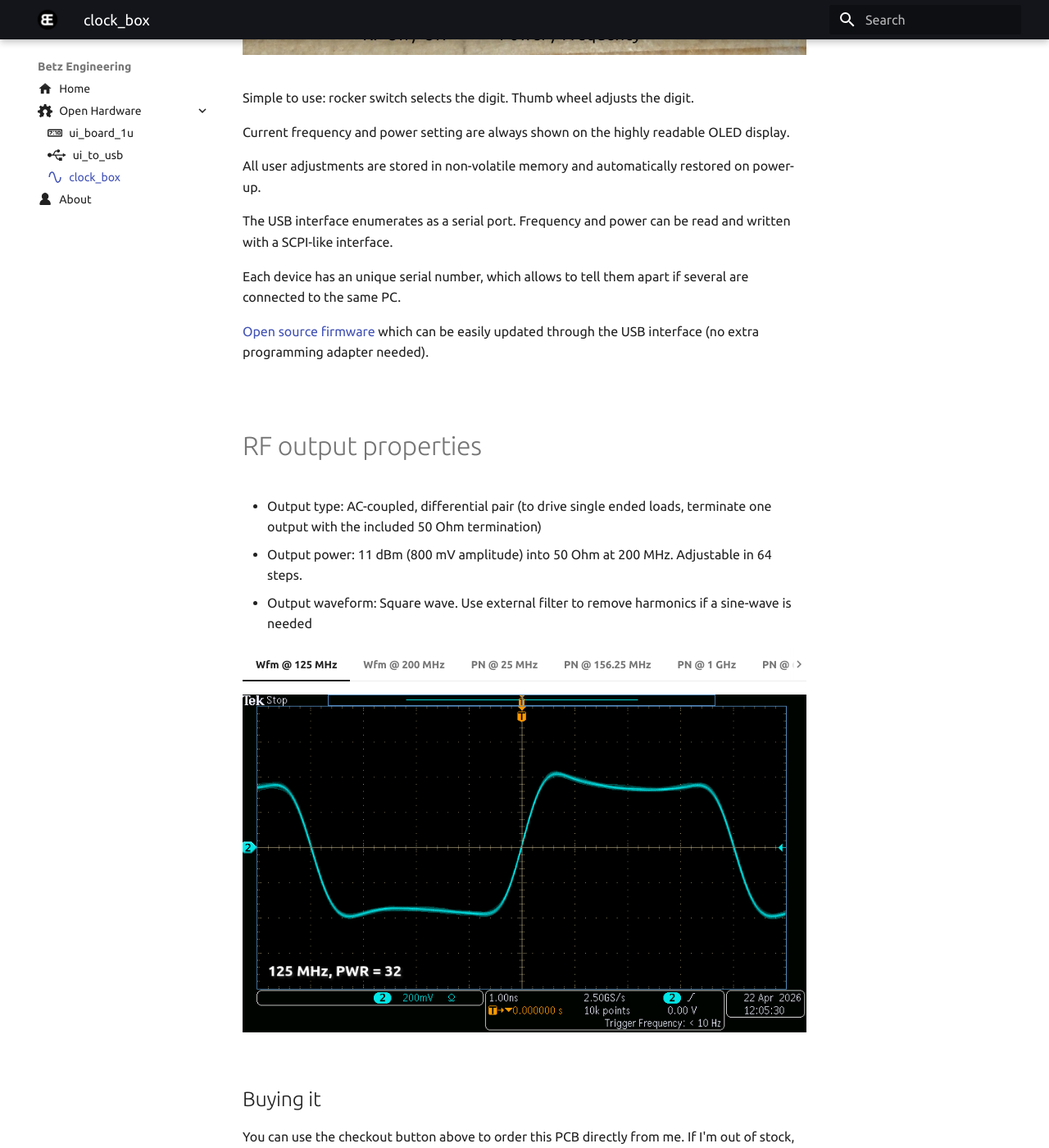
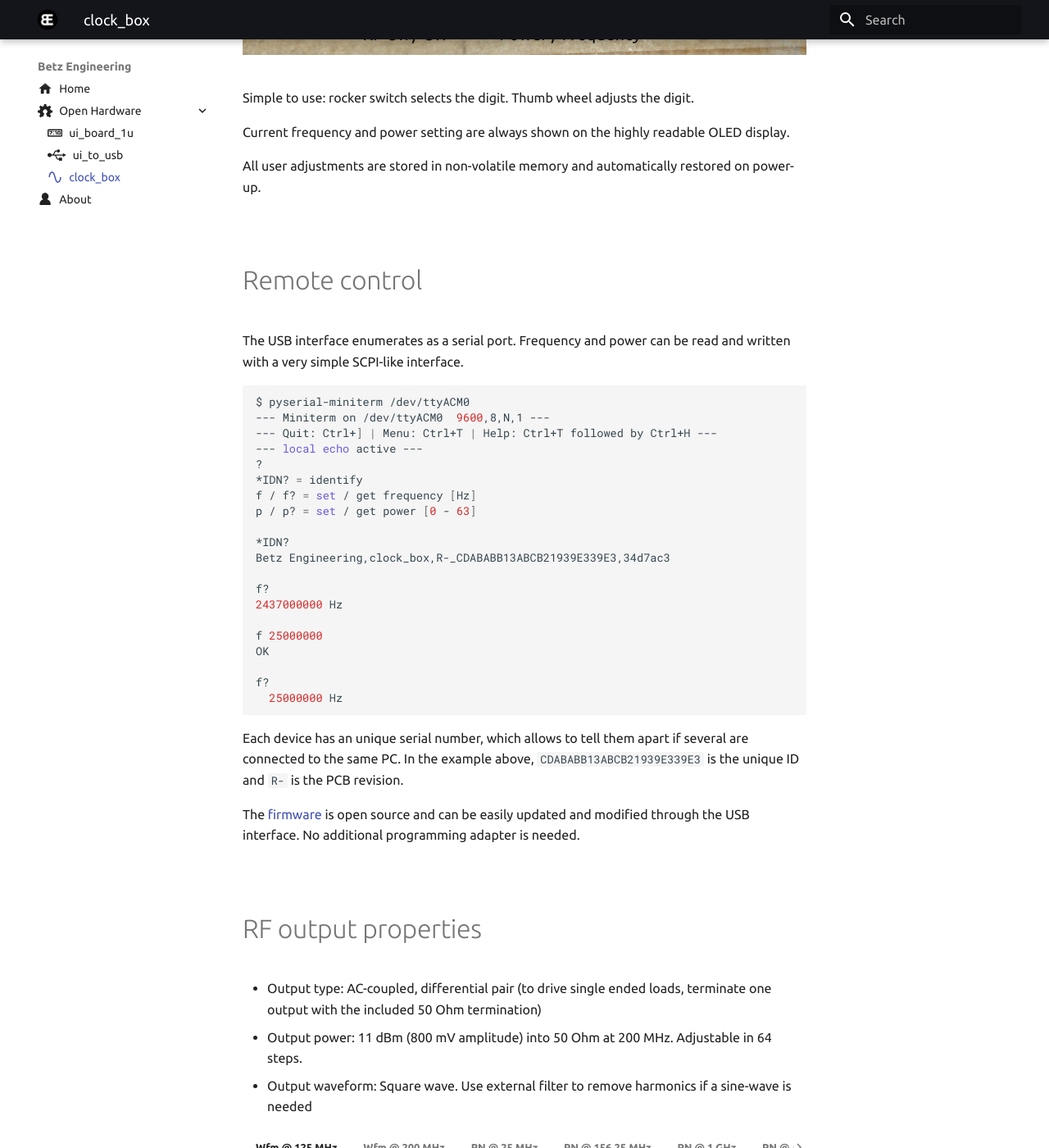
Before and after one commit to betz-engineering/betz-engineering.github.io, an MkDocs documentation site: the page built from docs/open_hardware/clock_box.md, in a window 1280 px wide and 1400 px high, scrolled down 1597 px. Shown: the whole window at 82% size. Built offline with MkDocs 1.6.1 and Material for MkDocs 9.7.7, drawn with Linux system fonts in a browser that asks for light colours.

Commit message:
clock_box: add serial port example

````diff
--- a/docs/open_hardware/clock_box.md
+++ b/docs/open_hardware/clock_box.md
@@ -32,11 +32,35 @@ Current frequency and power setting are always shown on the highly readable OLED
 
 All user adjustments are stored in non-volatile memory and automatically restored on power-up.
 
-The USB interface enumerates as a serial port. Frequency and power can be read and written with a SCPI-like interface.
+# Remote control
+The USB interface enumerates as a serial port. Frequency and power can be read and written with a very simple SCPI-like interface.
 
-Each device has an unique serial number, which allows to tell them apart if several are connected to the same PC.
+```bash
+$ pyserial-miniterm /dev/ttyACM0
+--- Miniterm on /dev/ttyACM0  9600,8,N,1 ---
+--- Quit: Ctrl+] | Menu: Ctrl+T | Help: Ctrl+T followed by Ctrl+H ---
+--- local echo active ---
+?
+*IDN? = identify
+f / f? = set / get frequency [Hz]
+p / p? = set / get power [0 - 63]
 
-[Open source firmware](https://github.com/betz-engineering/clock_box_firmware/) which can be easily updated through the USB interface (no extra programming adapter needed).
+*IDN?
+Betz Engineering,clock_box,R-_CDABABB13ABCB21939E339E3,34d7ac3
+
+f?
+2437000000 Hz
+
+f 25000000
+OK
+
+f?
+  25000000 Hz
+```
+
+Each device has an unique serial number, which allows to tell them apart if several are connected to the same PC. In the example above,  `CDABABB13ABCB21939E339E3` is the unique ID and `R-` is the PCB revision.
+
+The [firmware](https://github.com/betz-engineering/clock_box_firmware/) is open source and can be easily updated and modified through the USB interface. No additional programming adapter is needed.
 
 # RF output properties
   * Output type: AC-coupled, differential pair (to drive single ended loads, terminate one output with the included 50 Ohm termination)
````
